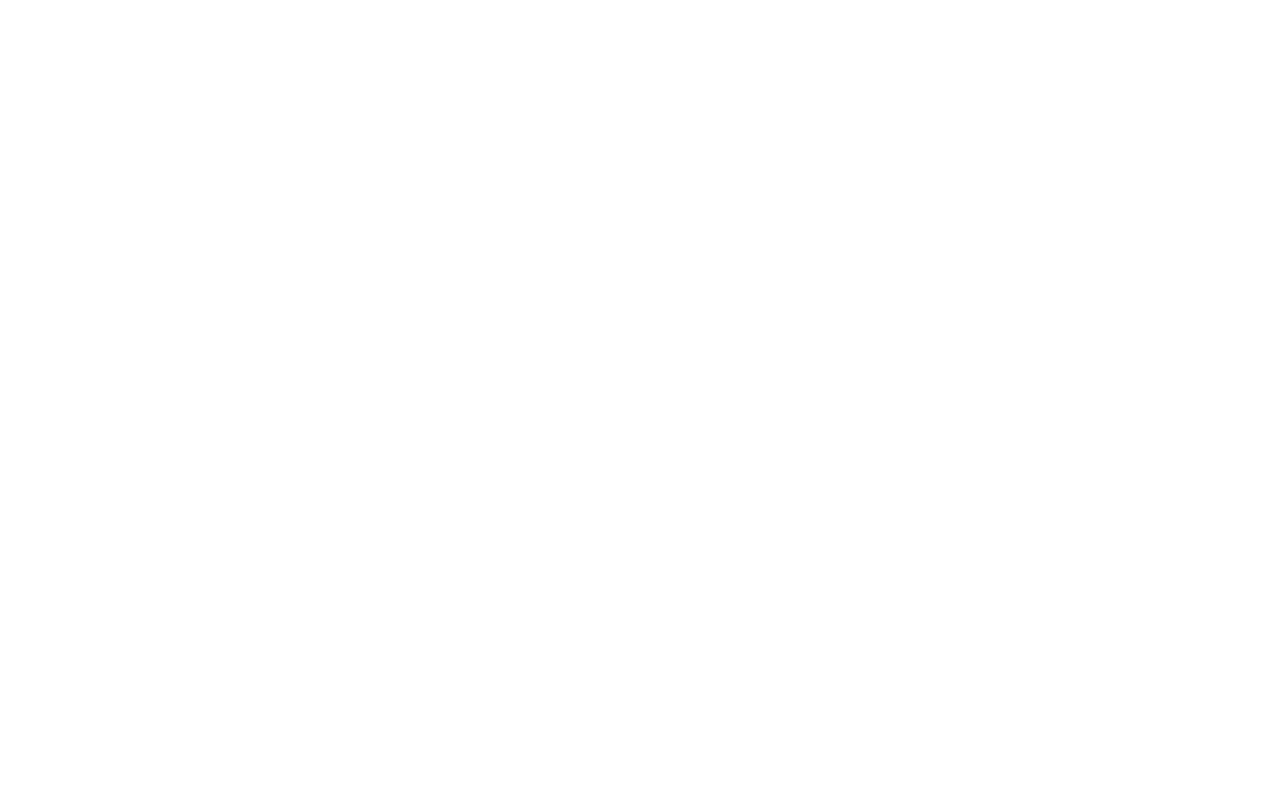
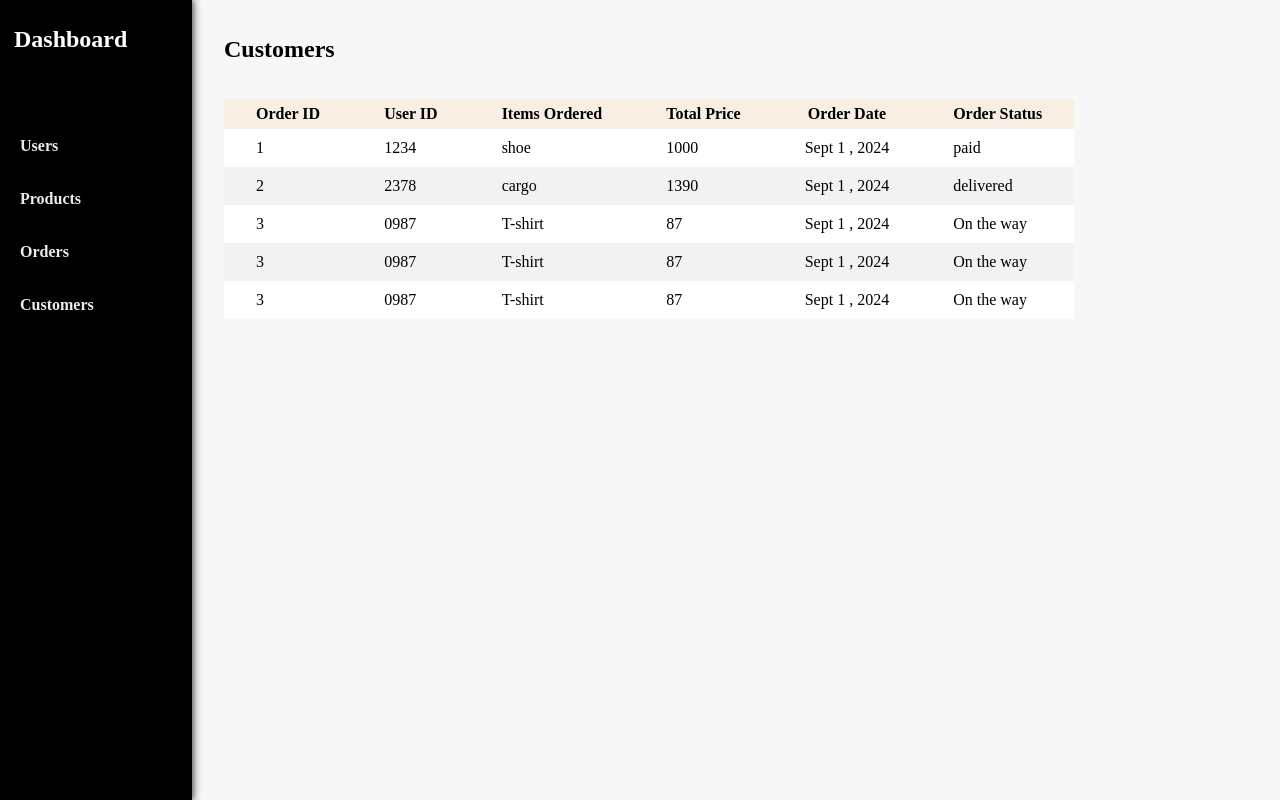
Before and after one commit to rutbirhanu/Complete-Ecommerce, a React (Vite) app in the folder admin/: page /orders in a window 1280 px wide. Before the commit this address had no page. Built offline with nearby package versions, Linux system fonts and the light colour scheme.

Commit message:
users page layout

```diff
--- a/admin/src/App.jsx
+++ b/admin/src/App.jsx
@@ -1,12 +1,16 @@
 import "./pages/addProduct.css"
 import { Route, Routes } from 'react-router-dom'
 import AddProduct from './pages/AddProduct'
+import CustomersPage from "./pages/CustomersPage"
+import OrdersPage from "./pages/OrdersPage"
 
 function App() {
 
   return (
     <Routes>
       <Route path='/add-product' exact element={<AddProduct />} />
+      <Route path='/customers' element={<CustomersPage />} />
+      <Route path='/orders' element={<OrdersPage />} />
     </Routes>
   )
 }
--- a/admin/src/component/ButtonComponent.jsx
+++ b/admin/src/component/ButtonComponent.jsx
@@ -1,7 +1,10 @@
+import "./component.css"
 
 function ButtonComponent() {
   return (
-    <div>ButtonComponent</div>
+    <div className="btn-container">
+      <button>Upload Product</button>
+    </div>
   )
 }
 
--- /dev/null
+++ b/admin/src/component/SideBarComponent.jsx
@@ -0,0 +1,17 @@
+import "./component.css"
+
+function SideBarComponent() {
+  return (
+      <div className="side-bar-container">
+          <h2>Dashboard</h2>
+          <div>
+              <p>Users</p>
+              <p>Products</p>
+              <p>Orders</p>
+              <p>Customers</p>
+          </div>
+    </div>
+  )
+}
+
+export default SideBarComponent
--- a/admin/src/component/component.css
+++ b/admin/src/component/component.css
@@ -0,0 +1,57 @@
+.btn-container button {
+    outline: none;
+    border: none;
+    background-color: rgb(91, 140, 245);
+    color: white;
+    font-size: 15px;
+    padding: 8px 20px;
+    border-radius: 5px;
+    font-weight: 400;
+}
+
+.side-bar-container {
+    flex: 0 11em;
+    min-width: 11em;
+    background-color: black;
+    height: 100vh;
+    position: sticky;
+    top: 0;
+    left: 0;
+    bottom: 0;
+    margin: 0;
+    color: white;
+    padding-right: 1em;
+    box-shadow: 0 0 8px 1px rgb(51, 51, 51);
+}
+
+.side-bar-container h2 {
+    padding: 26px 14px;
+    margin: 0;
+}
+
+.side-bar-container p {
+    color: rgb(235, 235, 235);
+    font-size: 16px;
+    font-weight: 600;
+    padding: 10px 20px;
+    margin: 15px 0;
+    width: 70%;
+
+}
+
+.side-bar-container p:hover {
+    cursor: pointer;
+    background-color: rgb(76, 4, 185);
+    border-top-right-radius: 20px;
+    border-bottom-right-radius: 20px;
+}
+
+.side-bar-container p:active {
+    background-color: rgb(76, 4, 185);
+    border-top-right-radius: 20px;
+    border-bottom-right-radius: 20px;
+}
+
+.side-bar-container div {
+    margin: 3em 0;
+}
--- a/admin/src/pages/AddProduct.jsx
+++ b/admin/src/pages/AddProduct.jsx
@@ -1,20 +1,23 @@
+import ButtonComponent from "../component/ButtonComponent"
+import SideBarComponent from "../component/SideBarComponent"
 import "./addProduct.css"
 
 function AddProduct() {
   return (
     <div className="add-product-container">
+      <div className="content-wrapper">
+        <SideBarComponent />
+        <div className="main-content">
           <div className="main-title-container">
             <h2>Add Product</h2>
-        <div className="upload-btn">
-          <button>Upload Product</button>
-        </div>
+            <ButtonComponent />
           </div>
 
           <div className="add-product-form">
             <div className="left-side">
               <h2>Product Information</h2>
 
-          <form >
+              <form>
                 <div>
                   <label htmlFor="name"> Product Name</label>
                   <input type="text" name="name" />
@@ -41,10 +44,14 @@ function AddProduct() {
               <h2>Upload Image</h2>
               <div className="product-image">
                 <img src="https://assets.adidas.com/images/w_600,f_auto,q_auto/f2d9229b65c248488c78af3b00851dab_9366/Runfalcon_3.0_Shoes_White_HP7557_01_standard.jpg" />
+                <button>Browse</button>
               </div>
             </div>
           </div>
         </div>
+      </div>
+    </div>
+
   )
 }
 
--- /dev/null
+++ b/admin/src/pages/CustomersPage.jsx
@@ -0,0 +1,35 @@
+import SideBarComponent from "../component/SideBarComponent"
+import "./customersPage.css"
+
+function CustomersPage() {
+  return (
+    <div className="customer-page-container">
+      <SideBarComponent />
+      <div className="customers-page-content">
+        <h2>Customers</h2>
+        <div className="customers-list">
+          <table>
+            <tr>
+              <th>Id</th>
+              <th>Email</th>
+            </tr>
+            <tr>
+              <td>1234</td>
+              <td>birha@gmail.com</td>
+            </tr>
+            <tr>
+              <td>1234</td>
+              <td>birha@gmail.com</td>
+            </tr>
+            <tr>
+              <td>1234</td>
+              <td>birha@gmail.com</td>
+            </tr>
+          </table>
+        </div>
+      </div>
+    </div>
+  )
+}
+
+export default CustomersPage
--- /dev/null
+++ b/admin/src/pages/OrdersPage.jsx
@@ -0,0 +1,67 @@
+import SideBarComponent from "../component/SideBarComponent"
+import "./customersPage.css"
+
+function OrdersPage() {
+    return (
+        <div className="customer-page-container">
+            <SideBarComponent />
+            <div className="customers-page-content">
+                <h2>Customers</h2>
+                <div className="customers-list">
+                    <table>
+                        <tr>
+                            <th>Order ID</th>
+                            <th>User ID</th>
+                            <th>Items Ordered</th>
+                            <th>Total Price</th>
+                            <th>Order Date</th>
+                            <th>Order Status</th>
+                        </tr>
+                        <tr>
+                            <td>1</td>
+                            <td>1234</td>
+                            <td>shoe</td>
+                            <td>1000</td>
+                            <td>Sept 1 , 2024</td>
+                            <td>paid</td>
+                        </tr>
+                        <tr>
+                            <td>2</td>
+                            <td>2378</td>
+                            <td>cargo</td>
+                            <td>1390</td>
+                            <td>Sept 1 , 2024</td>
+                            <td>delivered</td>
+                        </tr>
+                        <tr>
+                            <td>3</td>
+                            <td>0987</td>
+                            <td>T-shirt</td>
+                            <td>87</td>
+                            <td>Sept 1 , 2024</td>
+                            <td>On the way</td>
+                        </tr>
+                        <tr>
+                            <td>3</td>
+                            <td>0987</td>
+                            <td>T-shirt</td>
+                            <td>87</td>
+                            <td>Sept 1 , 2024</td>
+                            <td>On the way</td>
+                        </tr>
+                        <tr>
+                            <td>3</td>
+                            <td>0987</td>
+                            <td>T-shirt</td>
+                            <td>87</td>
+                            <td>Sept 1 , 2024</td>
+                            <td>On the way</td>
+                        </tr>
+                    </table>
+                </div>
+            </div>
+        </div>
+    )
+}
+
+export default OrdersPage
--- a/admin/src/pages/addProduct.css
+++ b/admin/src/pages/addProduct.css
@@ -1,37 +1,48 @@
 .add-product-container {
     height: 100vh;
-    background-color: rgb(245, 245, 245);
-    padding: 20px;
+    width: 100vw;
+    background-color: rgb(247, 247, 247);
+}
+
+.content-wrapper {
+    display: flex;
+}
+
+.main-content {
+    flex-grow: 1;
 }
 
 .main-title-container {
     display: flex;
-    justify-content: space-evenly;
-    padding: 1em;
+    justify-content: space-between;
+    padding: 2em 3em 3em;
 }
 
 .main-title-container h2 {
     margin: 0;
 }
 
-.add-product-form .left-side, .right-side{
+.add-product-form .left-side,
+.right-side {
     background-color: white;
     border-radius: 10px;
     padding: 20px;
 }
 
-.add-product-form{
+.add-product-form {
     display: flex;
-    justify-content: end;
-    gap: 2em;
+    flex-wrap: wrap;
+    justify-content: center;
+    align-items: self-start;
+    gap: 2.2em;
 }
 
-.add-product-form form label{
+.add-product-form form label {
     color: rgb(123, 123, 123);
     font-size: 15px;
 }
 
-.add-product-form input{
+.add-product-form input {
     padding: 5px 10px;
     outline: none;
     width: 28vw;
@@ -42,20 +53,39 @@
     margin-bottom: 1.5em;
 }
 
-.add-product-form .left-side div{
+.add-product-form .left-side div {
     display: flex;
     flex-direction: column;
     gap: 6px;
 }
 
-.right-side .product-image img{
-    width: 100%;
+.right-side .product-image img {
+    /* width: 100%; */
+    height: 14em;
 }
 
-.add-product-form .left-side{
+.add-product-form .left-side {
     width: 36vw;
 }
 
-.add-product-form .right-side{
+.add-product-form .right-side {
     width: 27vw;
+
 }
+
+.product-image button {
+    background-color: transparent;
+    outline: none;
+    border: 3px solid rgb(78, 127, 241);
+    padding: 7px 30px;
+    border-radius: 10px;
+    box-shadow: 0 0 1px 3px rgb(246, 246, 246);
+    font-size: 16px;
+}
+
+.product-image {
+    display: flex;
+    flex-direction: column;
+    align-items: center;
+    gap: 30px;
+}
--- /dev/null
+++ b/admin/src/pages/customersPage.css
@@ -0,0 +1,34 @@
+.customer-page-container {
+    background-color: rgb(247, 247, 247);
+    display: flex;
+}
+
+.customers-page-content {
+    display: flex;
+    flex-grow: 1;
+    flex-direction: column;
+    margin: 1em 2em;
+    gap: 1em;
+}
+
+.customers-list table {
+    border-collapse: collapse;
+    padding: 1em;
+}
+
+.customers-list td{
+    padding: 10px 2em;
+}
+
+.customers-list th{
+    background-color: rgb(248, 239, 226);
+    padding: 6px 2em;
+}
+
+.customers-list tr:nth-child(even){
+    background-color: white;
+}
+
+.customers-list tr:nth-child(odd){
+    background-color: rgb(242, 242, 242);
+}
```
Lines whose indentation alone changed are shown as unchanged.
